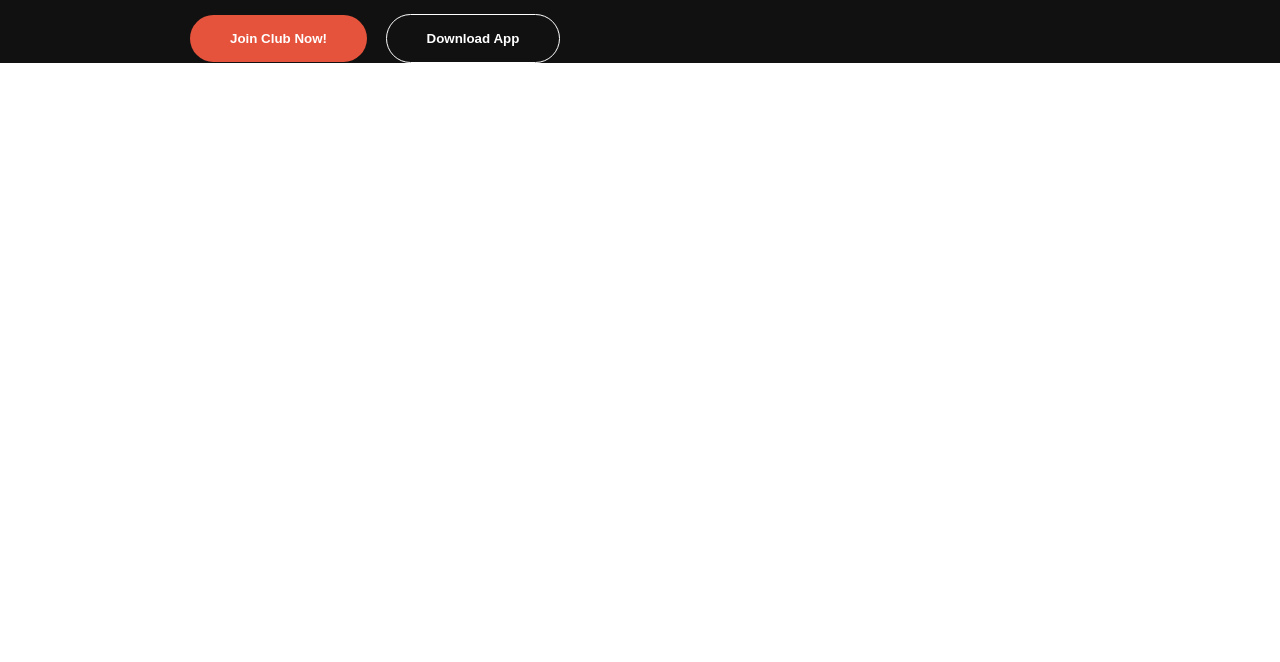
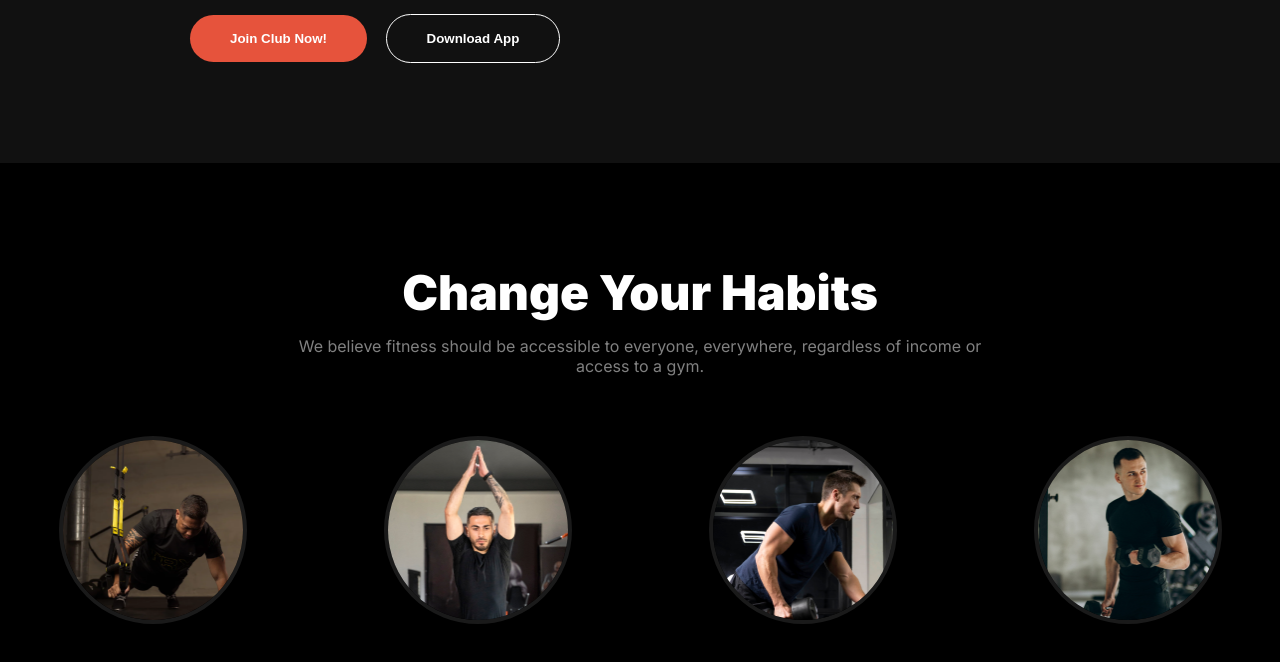
Before and after one commit to sajid28/Assignment-2, a plain HTML site: page index.html in a window 1280 px wide. Shown: the part 788-1450 px from the top of the page. Before the commit the page ends 851 px from the top, so only its background shows below. Drawn offline with Linux system fonts and the light colour scheme; a web font is replaced by a local one.

Commit message:
habit section added

```diff
--- a/Styles/styles.css
+++ b/Styles/styles.css
@@ -94,10 +94,12 @@ nav ul {
     display: flex;
     margin: 0 190px;
     justify-content: space-between;
+
 }
 
 .banner-content{
     padding-top: 100px;
+    padding-bottom: 100px;
 
 }
 
@@ -125,3 +127,45 @@ nav ul {
 .banner-description{
     margin: 28px 0px ;
 }
+
+
+
+
+/* habits section styles */
+.habit-section{
+    padding-top: 100px;
+    padding-bottom: 100px;
+    background: #000;
+    margin: 0 auto;
+}
+
+.habit-section-title{
+    font-size: 3rem;
+    font-weight: 900;
+    text-align: center;
+}
+.habit-description{
+    text-align: center;
+    font-size: 1rem;
+    font-weight: 400;
+    padding-top: 14px;
+    padding-bottom: 60px;
+
+}
+
+.habit-image{
+    width: 100%;
+    width: 180px;
+    height: 180px;
+    border-radius: 100px;
+    border: 4px solid rgba(255, 255, 255, 0.10);
+
+}
+.habit-container{
+    display: grid;
+    grid-template-columns: repeat(4,1fr);
+    gap: 20px;
+}
+.habit-content{
+text-align: center;
+}
--- a/index.html
+++ b/index.html
@@ -1,14 +1,16 @@
 <!DOCTYPE html>
 <html lang="en">
+
 <head>
     <meta charset="UTF-8">
     <meta name="viewport" content="width=device-width, initial-scale=1.0">
     <title>Fitness</title>
     <link rel="stylesheet" href="Styles/styles.css">
 </head>
+
 <body class="inter-font">
     <header class="header">
-    <nav >
+        <nav>
             <h3 class="nav-title">Fitness</h3>
             <div class="nav-button">
                 <ul>
@@ -22,17 +24,59 @@
 
         <div class="banner">
             <div class="banner-content">
-            <h1 class="banner-title text-primary ">Get body in <br><span class="miama-font">shape</span> & stay <br>healthy</h1>
-            <p class="banner-description text-secondary">A huge selection of health and fitness content, healthy recipes <br> and transformation stories to help you get fit and stay fit!</p>
+                <h1 class="banner-title text-primary ">Get body in <br><span class="miama-font">shape</span> & stay
+                    <br>healthy
+                </h1>
+                <p class="banner-description text-secondary">A huge selection of health and fitness content, healthy
+                    recipes <br> and transformation stories to help you get fit and stay fit!</p>
                 <div class="banner-button">
                     <button class="join-club-btn text-primary ">Join Club Now!</button>
                     <button class="download-btn text-primary">Download App</button>
                 </div>
             </div>
             <div class="banner-img">
-            <img src="images/Images 2.png" alt="">
+                <img src="images/Images-2.png" alt="">
             </div>
         </div>
     </header>
+    <main>
+        <!-- habits sections start -->
+        <section class="habit-section">
+            <h3 class="habit-section-title text-primary">
+                Change Your Habits
+            </h3>
+            <p class="habit-description text-secondary">We believe fitness should be accessible to everyone, everywhere,
+                regardless of income or <br> access to a gym.</p>
+
+            <div class="habit-container">
+                <div class="habit-content">
+                    <img src="images/image 3.png" alt="" class="habit-image">
+                    <h5 class="habit-title">Movement</h5>
+                    <p class="habit-description">We believe fitness should be accessible to everyone</p>
+
+                </div>
+                <div class="habit-content">
+                    <img src="images/image 2.png" alt="" class="habit-image">
+                    <h5 class="habit-title">Time</h5>
+                    <p class="habit-description">We believe fitness should be accessible to everyone</p>
+
+                </div>
+                <div class="habit-content">
+                    <img src="images/image 4.png" alt="" class="habit-image">
+                    <h5 class="habit-title">Practice</h5>
+                    <p class="habit-description">We believe fitness should be accessible to everyone</p>
+
+                </div>
+                <div class="habit-content">
+                    <img src="images/image 5.png" alt="" class="habit-image">
+                    <h5 class="habit-title">Weight Loss</h5>
+                    <p class="habit-description">We believe fitness should be accessible to everyone</p>
+
+                </div>
+
+            </div>
+        </section>
+    </main>
 </body>
+
 </html>
```
Also changed, not shown: images/Images-2.png (renamed from images/Images 2.png). Lines whose indentation alone changed are shown as unchanged.
